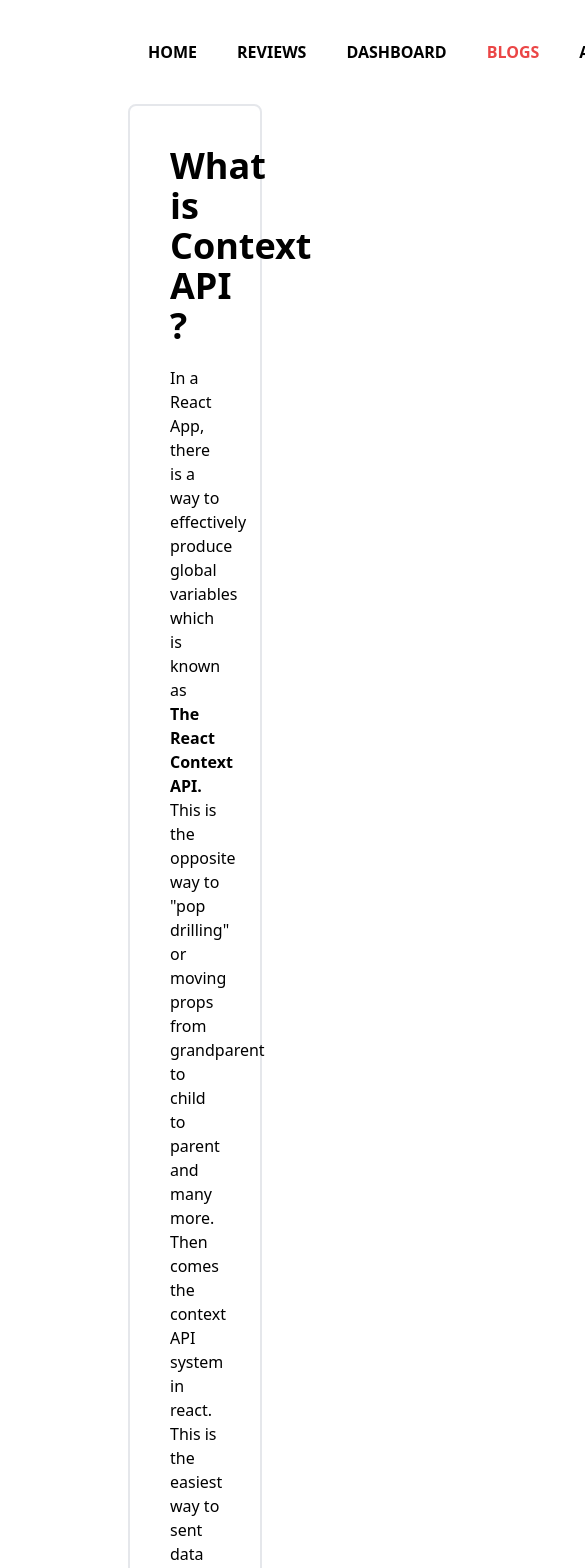
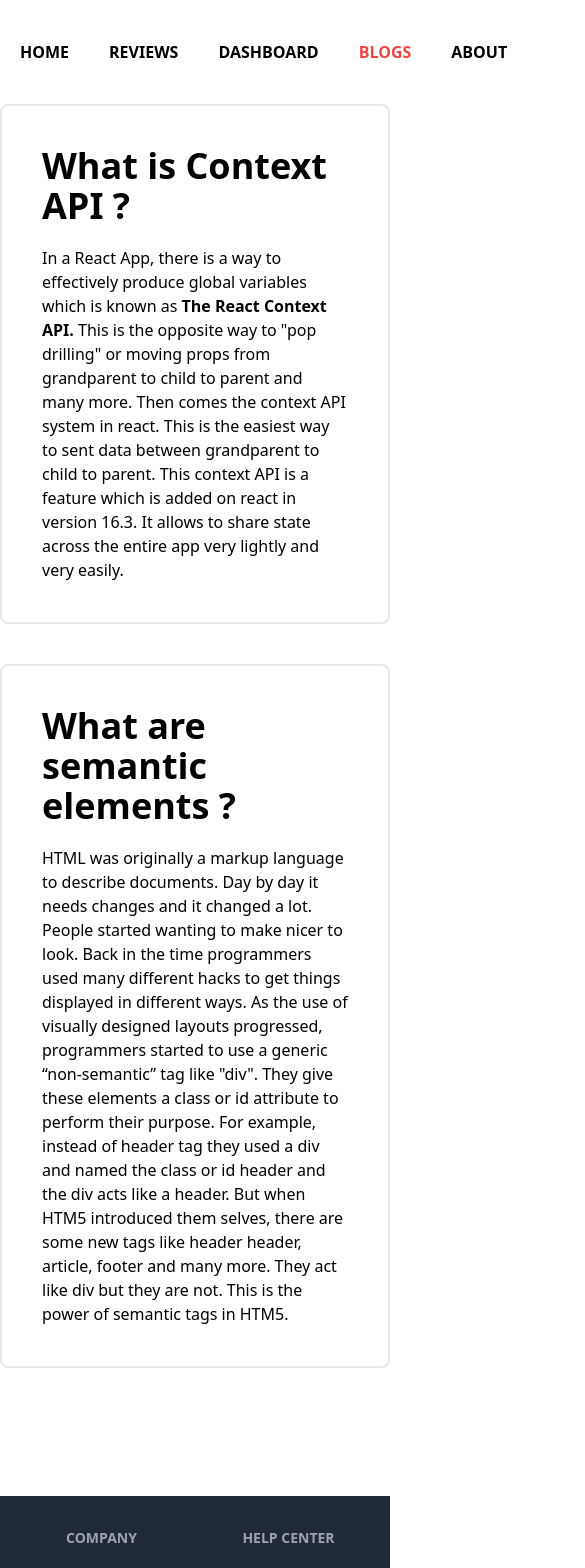
Before and after one commit to TaseenFuadJeem/-product-analysis-website, a React (Create React App) app: page /blogs in a window 390 px wide. Shown: the top 1568 px of the page, 585 px wide, since content can reach past the window. Built offline with nearby package versions, Linux system fonts and the light colour scheme.

Commit message:
Second question done

```diff
--- a/src/App.js
+++ b/src/App.js
@@ -12,7 +12,7 @@ import Reviews from './Components/Reviews/Reviews';
 function App() {
   return (
     <>
-      <div className='px-32'>
+      <div className='lg:px-32'>
         <Navbar></Navbar>
         <Routes>
           <Route path='/' element={<Home></Home>}></Route>
--- a/src/Components/Blogs/Blogs.js
+++ b/src/Components/Blogs/Blogs.js
@@ -9,6 +9,12 @@ const Blogs = () => {
                     In a React App, there is a way to effectively produce global variables which is known as <strong>The React Context API.</strong> This is the opposite way to "pop drilling" or moving props from grandparent to child to parent and many more. Then comes the context API system in react. This is the easiest way to sent data between grandparent to child to parent. This context API is a feature which is added on react in version 16.3. It allows to share state across the entire app very lightly and very easily.
                 </p>
             </div>
+            <div className='border-2 p-10 rounded-lg mt-10'>
+                <h1 className='text-4xl font-semibold mb-5'>What are semantic elements ?</h1>
+                <p>
+                    HTML was originally a markup language to describe documents. Day by day it needs changes and it changed a lot. People started wanting to make nicer to look. Back in the time programmers used many different hacks to get things displayed in different ways. As the use of visually designed layouts progressed, programmers started to use a generic “non-semantic” tag like "div". They give these elements a class or id attribute to perform their purpose. For example, instead of header tag they used a div and named the class or id header and the div acts like a header. But when HTM5 introduced them selves, there are some new tags like header header, article, footer and many more. They act like div but they are not. This is the power of semantic tags in HTM5.
+                </p>
+            </div>
         </div>
     );
 };
```
